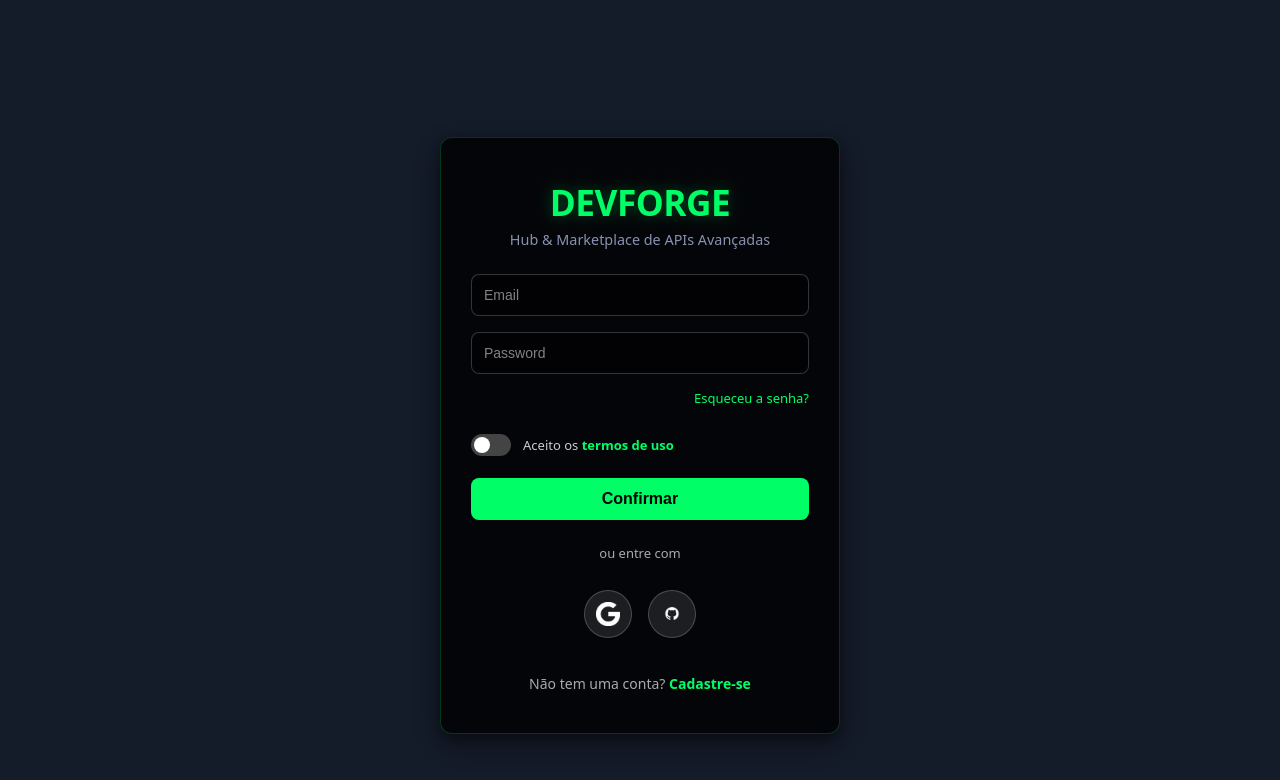
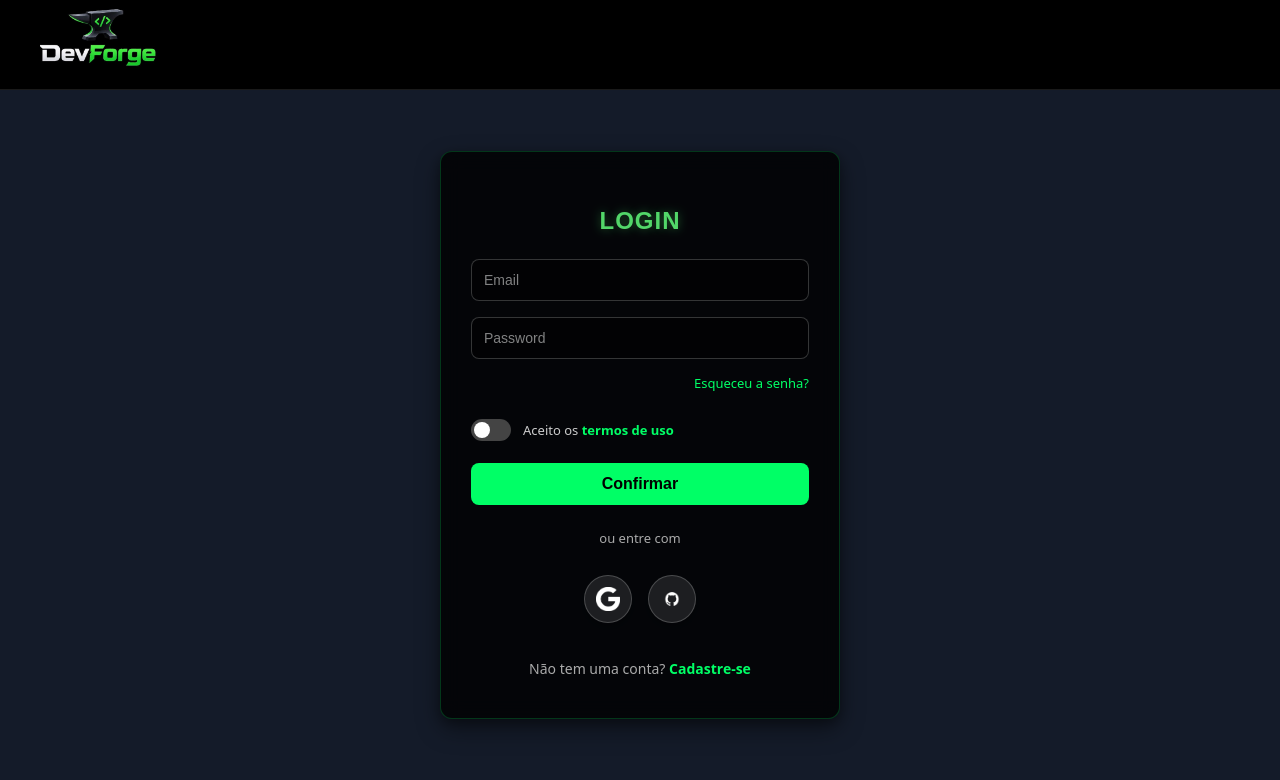
Before and after one commit to Leticia-Oliveira-exe/DevForge, an Angular app: page / in a window 1280 px wide. Shown: the top 780 px of the page. Built offline with nearby package versions, Linux system fonts and the light colour scheme.

Commit message:
esstilo e logo

```diff
--- a/src/app/componentes/menu/menu.ts
+++ b/src/app/componentes/menu/menu.ts
@@ -1,17 +1,15 @@
 import { Component } from '@angular/core';
 import { CommonModule } from '@angular/common';
-// 1. Adicione essa linha de importação apontando para o arquivo do usuário
 import { UsuarioComponent } from '../usuario/usuario';
 
 @Component({
   selector: 'app-menu', // ou o nome do seletor do seu menu
   standalone: true,
-  // 2. Coloque o UsuarioComponent aqui dentro do array de imports:
   imports: [CommonModule, UsuarioComponent],
   templateUrl: './menu.html',
   styleUrl: './menu.css'
 })
-  // resto do código do seu menu...
+
 
 export class Menu {
 
--- a/src/app/pages/cadastro/cadastro.css
+++ b/src/app/pages/cadastro/cadastro.css
@@ -1,25 +1,56 @@
-/* ==========================================
-   1. REGULAGEM DO ESCALA E POSICIONAMENTO (ANGULAR STYLE)
-   ========================================== */
 :host {
     display: flex;
     justify-content: center;
     align-items: center;
-    /* Faz o card ocupar o centro da tela, descontando a altura do menu superior */
-    min-height: calc(100vh - var(--altura-menu, 70px));
+    min-height: calc(100vh - var(--altura-menu, 90px));
     width: 100%;
 }
 
-/* ==========================================
-   2. DESIGN DO CARD PRETO TRANSLÚCIDO
-   ========================================== */
+.menu-superior {
+    position: fixed;
+    top: 0;
+    left: 0;
+    width: 100%;
+    height: 90px;
+    background-color: #000000;
+    border-bottom: 1px solid rgba(255, 255, 255, 0.1);
+    z-index: 9999;
+    overflow: hidden;
+}
+
+.menu-container {
+    width: 100%;
+    height: 100%;
+    padding: 0 40px;
+    display: flex;
+    align-items: center;
+    justify-content: flex-start;
+    overflow: hidden;
+}
+
+.menu-logo {
+    display: flex;
+    align-items: center;
+    justify-content: flex-start;
+    height: 100%;
+    width: 220px;
+    overflow: hidden;
+}
+
+.menu-logo img {
+    height: 145px;
+    width: auto;
+    object-fit: contain;
+    mix-blend-mode: screen;
+    transform: translateY(-5px);
+    margin-left: -15px;
+    display: block;
+}
+
 .login-wrapper {
-    /* Mudado para preto semi-transparente com efeito de desfoque de vidro */
     background-color: rgba(0, 0, 0, 0.8);
     backdrop-filter: blur(10px);
     -webkit-backdrop-filter: blur(10px);
-
-    /* Borda fina verde neon sutil */
     border: 1px solid rgba(0, 255, 102, 0.2);
     padding: 40px 30px;
     border-radius: 12px;
@@ -32,10 +63,12 @@
 .card-titulo {
     text-align: center;
     font-size: 24px;
-    color: #00ff66; /* Verde Neon do Menu */
+    color: #52D669;
     margin-bottom: 24px;
-    font-weight: 600;
+    font-weight: 700;
+    font-family: sans-serif;
     letter-spacing: 1px;
+    text-shadow: 0 0 10px rgba(82, 214, 105, 0.4);
 }
 
 form {
@@ -44,9 +77,6 @@ form {
     gap: 16px;
 }
 
-/* ==========================================
-   3. ESTILO DOS CAMPOS (INPUTS) E BOTÃO
-   ========================================== */
 input[type="text"],
 input[type="email"],
 input[type="password"] {
@@ -56,8 +86,6 @@ input[type="password"] {
     border-radius: 8px;
     font-size: 14px;
     outline: none;
-
-    /* Inputs em tons escuros combinando com o tema */
     background-color: rgba(0, 0, 0, 0.5);
     color: #ffffff;
     transition: border-color 0.2s, box-shadow 0.2s;
@@ -93,9 +121,6 @@ button:active {
     transform: scale(0.98);
 }
 
-/* ==========================================
-   4. ESTILO DA CAIXA DE TERMOS E LINK
-   ========================================== */
 .termos-box {
     display: flex;
     align-items: center;
@@ -118,9 +143,6 @@ button:active {
     text-decoration: underline;
 }
 
-/* ==========================================
-   5. DESIGN INTEGRAL DO BOTÃO SWITCH
-   ========================================== */
 .switch-container {
     position: relative;
     display: inline-block;
@@ -164,9 +186,6 @@ button:active {
     transform: translateX(18px);
 }
 
-/* ==========================================
-   6. SEÇÃO CENTRAL (OU ENTRE COM)
-   ========================================== */
 .divisortext {
     width: 100%;
     text-align: center;
@@ -176,9 +195,6 @@ button:active {
     display: block;
 }
 
-/* ==========================================
-   7. BOTÕES DE LOGIN SOCIAL
-   ========================================== */
 .social-login {
     display: flex;
     justify-content: center;
@@ -218,9 +234,6 @@ button:active {
     border-color: #00ff66;
 }
 
-/* ==========================================
-   8. LINK INFERIOR (ALTERNAR ENTRE LOGIN/CADASTRO)
-   ========================================== */
 .alternar-pagina {
     text-align: center;
     font-size: 14px;
@@ -238,9 +251,6 @@ button:active {
     text-decoration: underline;
 }
 
-/* ==========================================
-   9. LINK DE ESQUECEU A SENHA
-   ========================================== */
 .esqueceu-senha-box {
     width: 100%;
     text-align: right;
--- a/src/app/pages/explorar/explorar.html
+++ b/src/app/pages/explorar/explorar.html
@@ -1,3 +1,4 @@
+<app-menu></app-menu>
 <div class="explorar-marketplace-container" style="max-width: 1200px; margin: 0 auto; padding: 40px 20px; font-family: system-ui, sans-serif; color: #ffffff; position: relative;">
 
 <!-- Botão Voltar para a Home Estilizado -->
--- a/src/app/pages/login/login.css
+++ b/src/app/pages/login/login.css
@@ -1,19 +1,57 @@
-/* REGULAGEM DO ESCALA E POSICIONAMENTO (ANGULAR STYLE) */
 :host {
     display: flex;
     justify-content: center;
     align-items: center;
-    /* Faz o card ocupar o centro da tela, descontando a altura do menu superior */
-    min-height: calc(100vh - var(--altura-menu, 70px));
+    min-height: calc(100vh - var(--altura-menu, 90px));
     width: 100%;
 }
 
-/* ESIGN DO CARD BRANCO -> CONVERTIDO PARA VIDRO ESCURO */
+.menu-superior {
+    position: fixed;
+    top: 0;
+    left: 0;
+    width: 100%;
+    height: 90px;
+    background-color: #000000;
+    border-bottom: 1px solid rgba(255, 255, 255, 0.1);
+    z-index: 9999;
+    overflow: hidden;
+}
+
+.menu-container {
+    width: 100%;
+    height: 100%;
+    padding: 0 40px;
+    display: flex;
+    align-items: center;
+    justify-content: flex-start;
+    overflow: hidden;
+}
+
+.menu-logo {
+    display: flex;
+    align-items: center;
+    justify-content: flex-start;
+    height: 100%;
+    width: 220px;
+    overflow: hidden;
+}
+
+.menu-logo img {
+    height: 145px;
+    width: auto;
+    object-fit: contain;
+    mix-blend-mode: screen;
+    transform: translateY(-5px);
+    margin-left: -15px;
+    display: block;
+}
+
 .login-wrapper {
-    background-color: rgba(0, 0, 0, 0.8); /* Fundo preto translúcido */
-    backdrop-filter: blur(10px);          /* Efeito de desfoque de vidro fosco */
+    background-color: rgba(0, 0, 0, 0.8);
+    backdrop-filter: blur(10px);
     -webkit-backdrop-filter: blur(10px);
-    border: 1px solid rgba(0, 255, 102, 0.2); /* Borda fina verde neon sutil */
+    border: 1px solid rgba(0, 255, 102, 0.2);
     padding: 40px 30px;
     border-radius: 12px;
     width: 100%;
@@ -25,10 +63,12 @@
 .card-titulo {
     text-align: center;
     font-size: 24px;
-    color: #00ff66;
+    color: #52D669;
     margin-bottom: 24px;
-    font-weight: 600;
+    font-weight: 700;
+    font-family: sans-serif;
     letter-spacing: 1px;
+    text-shadow: 0 0 10px rgba(82, 214, 105, 0.4);
 }
 
 form {
@@ -37,7 +77,6 @@ form {
     gap: 16px;
 }
 
-/*ESTILO DOS CAMPOS (INPUTS) E BOTÃO*/
 input[type="text"],
 input[type="email"],
 input[type="password"] {
@@ -47,8 +86,8 @@ input[type="password"] {
     border-radius: 8px;
     font-size: 14px;
     outline: none;
-    background-color: rgba(0, 0, 0, 0.5); /* Fundo escuro integrado */
-    color: #ffffff; /* Texto digitado branco */
+    background-color: rgba(0, 0, 0, 0.5);
+    color: #ffffff;
     transition: border-color 0.2s, box-shadow 0.2s;
 }
 
@@ -57,7 +96,7 @@ input::placeholder {
 }
 
 input:focus {
-    border-color: #00ff66; /* Borda verde neon ao clicar */
+    border-color: #00ff66;
     box-shadow: 0 0 8px rgba(0, 255, 102, 0.3);
 }
 
@@ -82,7 +121,6 @@ button:active {
     transform: scale(0.98);
 }
 
-/* ESTILO DA CAIXA DE TERMOS E LINK*/
 .termos-box {
     display: flex;
     align-items: center;
@@ -105,7 +143,6 @@ button:active {
     text-decoration: underline;
 }
 
-/*DESIGN INTEGRAL DO BOTÃO SWITCH */
 .switch-container {
     position: relative;
     display: inline-block;
@@ -149,7 +186,6 @@ button:active {
     transform: translateX(18px);
 }
 
-/*SEÇÃO CENTRAL (OU ENTRE COM)*/
 .divisortext {
     width: 100%;
     text-align: center;
@@ -159,7 +195,6 @@ button:active {
     display: block;
 }
 
-/*BOTÕES DE LOGIN SOCIAL (GOOGLE E GITHUB)*/
 .social-login {
     display: flex;
     justify-content: center;
@@ -189,7 +224,6 @@ button:active {
     height: 24px !important;
     object-fit: contain;
     display: block;
-
     filter: brightness(0) invert(1);
 }
 
@@ -200,7 +234,6 @@ button:active {
     border-color: #00ff66;
 }
 
-/*LINK INFERIOR (CADASTRE-SE) */
 .alternar-pagina {
     text-align: center;
     font-size: 14px;
@@ -218,7 +251,6 @@ button:active {
     text-decoration: underline;
 }
 
-/*  DE ESQUECEU A SENHA */
 .esqueceu-senha-box {
     width: 100%;
     text-align: right;
--- a/src/app/pages/login/login.html
+++ b/src/app/pages/login/login.html
@@ -1,30 +1,22 @@
+<nav class="menu-superior">
+    <div class="menu-container">
+        <div class="menu-logo">
+            <img src="img/WhatsApp Image 2026-09-27 at 17.54.06 (1).jpeg" alt="DevForge">
+        </div>
+    </div>
+</nav>
+
 <main class="login-wrapper">
-
-
-    <div class="brand-container" style="text-align: center; margin-bottom: 25px;">
-        <h1 style="color: #00ff66; font-size: 2.2rem; font-weight: 800; letter-spacing: -0.5px; margin: 0 0 4px 0; text-transform: uppercase; text-shadow: 0 0 15px rgba(0, 255, 102, 0.3); font-family: system-ui, -apple-system, sans-serif;">
-            DevForge
-        </h1>
-        <p style="color: #8892b0; font-size: 0.9rem; margin: 0; font-family: system-ui, -apple-system, sans-serif;">
-            Hub & Marketplace de APIs Avançadas
-        </p>
-    </div>
-
-    <!-- Card  -->
-    <h2 class="card-titulo" style="text-align: center; display: none;">Login</h2>
+    <h2 class="card-titulo" style="text-align: center; color: #52D669; font-size: 24px; margin-top: 15px; margin-bottom: 24px; font-weight: 700; font-family: sans-serif; letter-spacing: 1px; text-shadow: 0 0 10px rgba(82, 214, 105, 0.4);">LOGIN</h2>
 
     <div class="formulario">
-
         <form>
-            <!-- Inputs  -->
             <input type="email" placeholder="Email" name="email" [(ngModel)]="dadosLogin.nome" required>
             <input type="password" placeholder="Password" name="senha" [(ngModel)]="dadosLogin.senha" required>
 
-            <!-- Esqueceu a senha -->
             <p class="esqueceu-senha-box">
                 <a routerLink="/recuperar" class="esqueceu-senha-link">Esqueceu a senha?</a>
             </p>
-
 
             <div class="termos-box">
                 <label class="switch-container">
@@ -36,23 +28,19 @@
                 </span>
             </div>
 
-
             <button type="button" (click)="onLogin()">Confirmar</button>
 
-            <!-- Divisória textual informativa -->
             <p class="divisortext">ou entre com</p>
 
-            <!-- Botões de Redes Sociais -->
             <div class="social-login">
-                <a href="https://www.google.com/intl/pt-BR/account/about/" class="social-btn google">
-                    <img src="/img/Google-logo.png" alt="Google Logo">
+                <a href="https://google.com" class="social-btn google">
+                    <img src="img/Google-logo.png" alt="Google Logo">
                 </a>
-                <a href="https://github.com/" class="social-btn github">
-                    <img src="/img/Github-Logo-Transparent.png" alt="GitHub Logo">
+                <a href="https://github.com" class="social-btn github">
+                    <img src="img/Github-Logo-Transparent.png" alt="GitHub Logo">
                 </a>
             </div>
 
-            <!-- Link inferior para alternar de página -->
             <p class="alternar-pagina">
                 Não tem uma conta? <a routerLink="/cadastro">Cadastre-se</a>
             </p>
```
Also changed, not shown: src/app/componentes/usuario/usuario.css (+7 -19 lines), src/app/pages/cadastro/cadastro.html (+8 -10 lines), src/app/pages/explorar/explorar.ts (+14 -3 lines), public/img/WhatsApp Image 2026-09-27 at 17.54.06 (1).jpeg (added).
